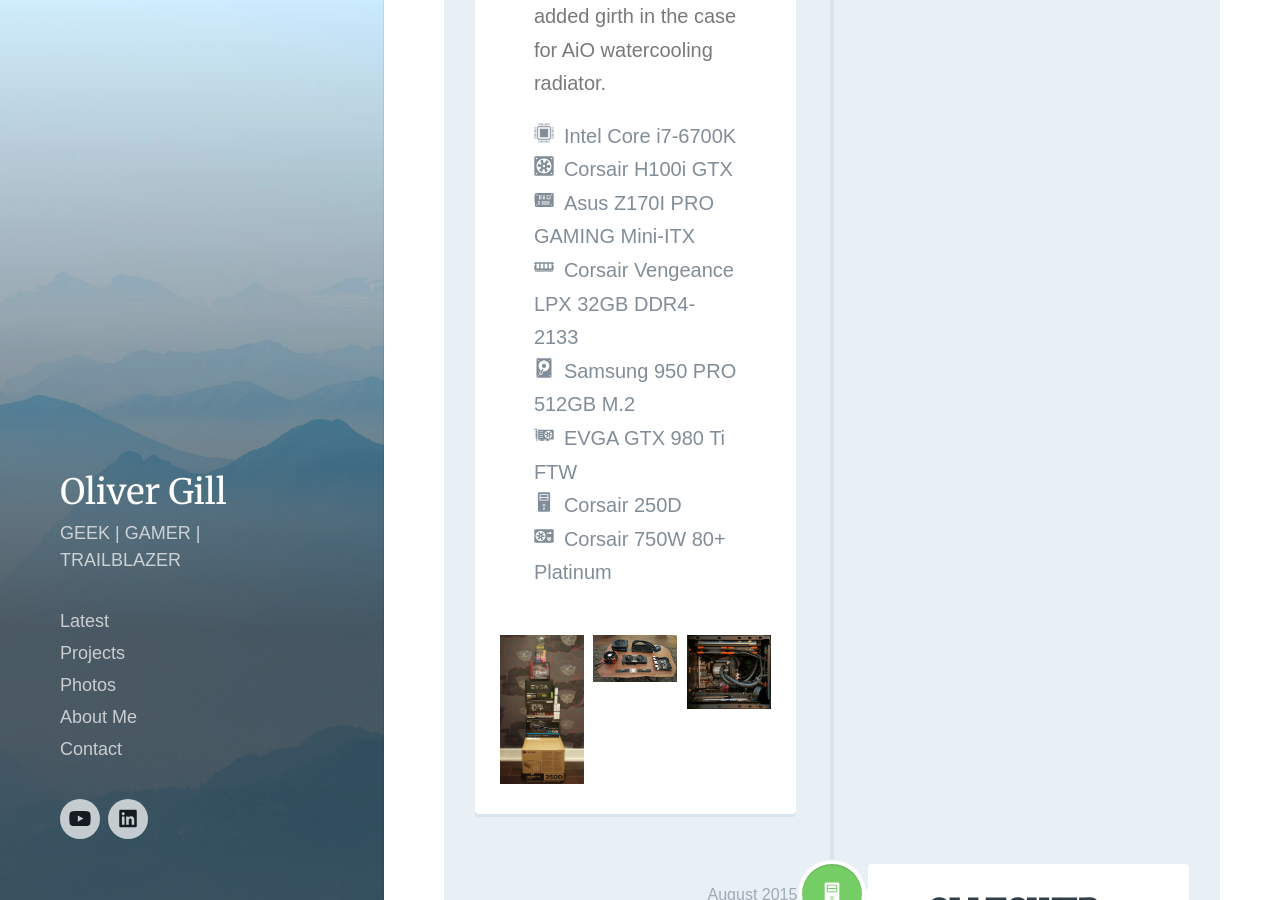
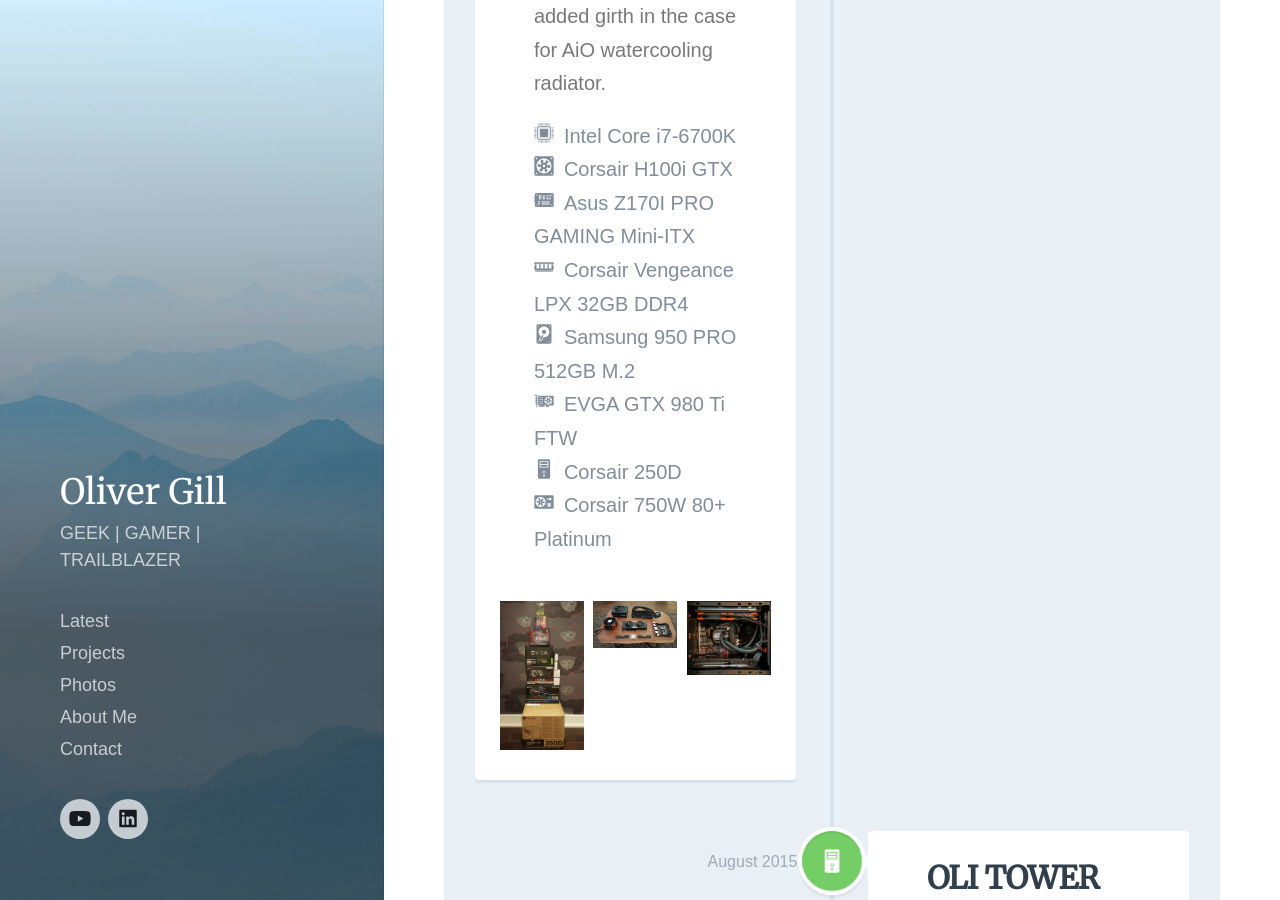
Before and after one commit to olivergillcom/olivergillblog.github.io, a Jekyll site: the page built from _pages/technology.md, in a window 1280 px wide and 900 px high, scrolled down 2317 px. Built offline with Jekyll 4.4.1, drawn with Linux system fonts in a browser that asks for light colours; nearby versions of some CDN libraries; some web fonts are replaced; some of the changed text lies outside the part shown.

Commit message:
update memory

```diff
--- a/_pages/technology.md
+++ b/_pages/technology.md
@@ -24,7 +24,7 @@ featured_image: /images/demo/demo-portrait.jpg
         <div class="cd-timeline__content text-component">
           <h2>OLI TOWER v5</h2>
           <div class="flex justify-between items-center">
-            <span class="cd-timeline__date">October 2020</span>
+            <span class="cd-timeline__date">In Development</span>
           </div>
           <hr>
           <p class="color-contrast-medium">Something that will last at least five years and be capable of VR.</p>
@@ -74,7 +74,7 @@ featured_image: /images/demo/demo-portrait.jpg
             <li class="cpu">Intel Core i7-6700K</li>
             <li class="cooler">Corsair H100i GTX</li>
             <li class="motherboard">Asus Z170I PRO GAMING Mini-ITX</li>
-            <li class="memory">Corsair Vengeance LPX 32GB DDR4-2133</li>
+            <li class="memory">Corsair Vengeance LPX 32GB DDR4</li>
             <li class="storage">Samsung 950 PRO 512GB M.2</li>
             <li class="gpu">EVGA GTX 980 Ti FTW</li>
             <li class="case">Corsair 250D</li>
@@ -103,7 +103,7 @@ featured_image: /images/demo/demo-portrait.jpg
             <li class="cpu">Intel Core i5-4690 @3.7GHz</li>
             <li class="cooler">Arctic Freezer 11 LP</li>
             <li class="motherboard">Asus H81I-PLUS Mini-ITX</li>
-            <li class="memory">Corsair Vengeance LP 16GB (2 x 8GB) DDR4-1600</li>
+            <li class="memory">Corsair Vengeance LP 16GB DDR4</li>
             <li class="storage">Samsung 840 EVO 250GB</li>
             <li class="gpu">EVGA GTX 960 2GB SSC ACX 2.0+</li>
             <li class="case">Fractal Design Node 304</li>
@@ -147,7 +147,7 @@ featured_image: /images/demo/demo-portrait.jpg
             <li class="cpu">Intel Core i7-980X @3.5GHz</li>
             <li class="cooler">Corsair H70</li>
             <li class="motherboard">Asus Rampage III Extreme</li>
-            <li class="memory">Corsair Dominator-GT 12GB (6 x 2GB) DDR3 1866Mhz</li>
+            <li class="memory">Corsair Dominator-GT 12GB DDR3</li>
             <li class="storage">OCZ Revodrive 240GB PCIe</li>
             <li class="gpu">EVGA GTX 480 SC (x2 SLi)</li>
             <li class="case">Lian-Li PC-P80B Full Tower</li>
@@ -174,7 +174,7 @@ featured_image: /images/demo/demo-portrait.jpg
             <li class="cpu">Intel Core2 Quad Q6600 @3.0GHz</li>
             <li class="cooler">Tuniq Tower 120</li>
             <li class="motherboard">Asus P5N32-SLi SE Deluxe</li>
-            <li class="memory">Corsair Dominator 4GB (4 x 1GB) DDR2 1066Mhz</li>
+            <li class="memory">Corsair Dominator 4GB DDR2</li>
             <li class="storage">Samsung Spinmaster 320GB</li>
             <li class="gpu">Asus EN8800GTX (x2 SLI)</li>
             <li class="case">Lian-Li PC-P80B Full Tower</li>
@@ -198,7 +198,7 @@ featured_image: /images/demo/demo-portrait.jpg
           <hr>
           <p class="color-contrast-medium">17" Laptop primarily for school work but obviously powerful enough for the odd game.</p>
           <ul>
-            <H3>Sony VAIO a317M</H3>
+            <h4>Sony VAIO a317M</h4>
             <li class="cpu">Intel Pentium M 740 Centrino @1.73Ghz</li>
             <li class="memory">512MB RAM</li>
             <li class="gpu">ATI Radeon X600</li>
@@ -221,7 +221,7 @@ featured_image: /images/demo/demo-portrait.jpg
           <hr>
           <p class="color-contrast-medium">The first Windows XP computer in the house, and my first PC bought specifically for me.</p>
           <ul>
-            <H3>Dell Dimension 8200</H3>
+            <h4>Dell Dimension 8200</h4>
             <li class="cpu">Intel Pentium 4</li>
             <li class="memory">512MB RAM</li>
             <li class="gpu">Various</li>
```
